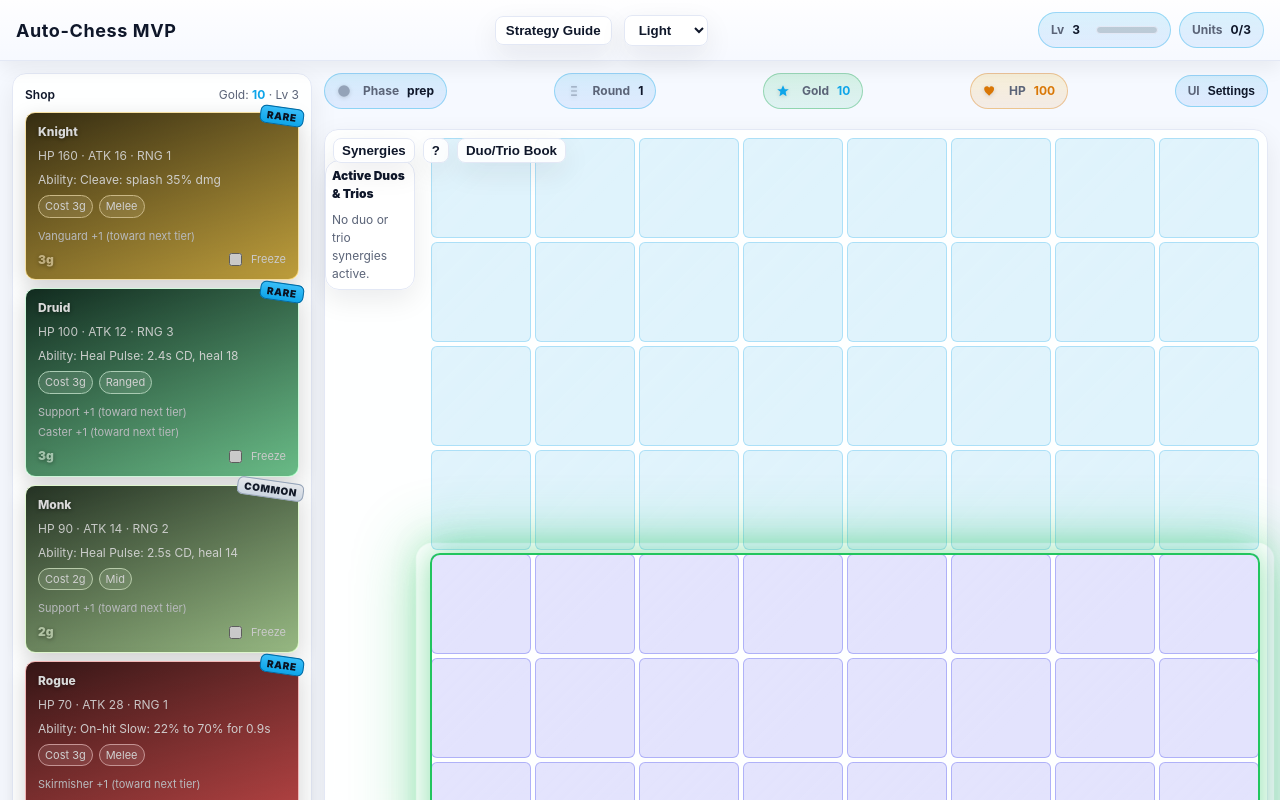
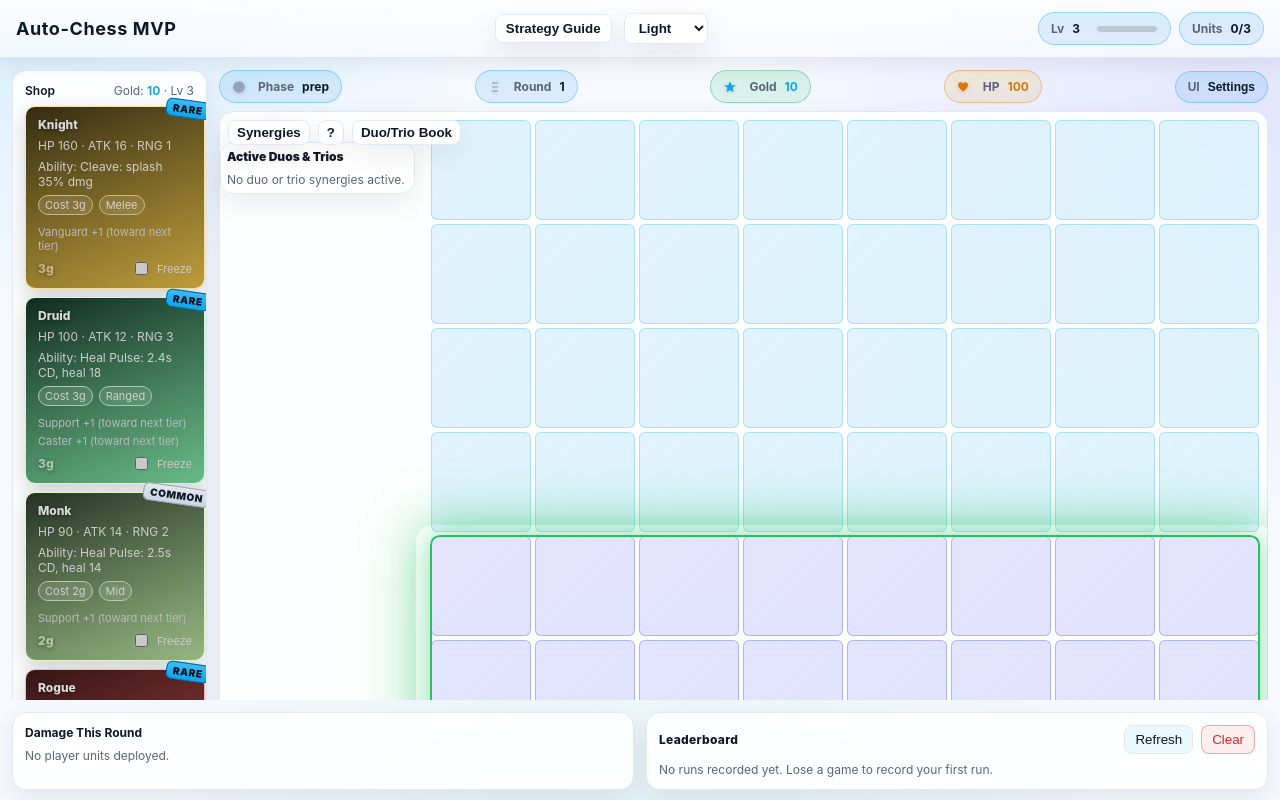
Before and after one commit to pattyboyy/autochess, a React (Vite) app: page / in a window 1280 px wide. Built offline with nearby package versions, Linux system fonts and the light colour scheme.

Commit message:
Revert "iou"
This reverts commit 80fd9476088b8d15bbbd12f8b3cf74b55567d356.

```diff
--- a/index.html
+++ b/index.html
@@ -5,8 +5,7 @@
     <meta name="viewport" content="width=device-width, initial-scale=1.0" />
     <title>Auto-Chess MVP</title>
     <style>
-      html, body { height: 100%; margin: 0; }
-      #root { height: 100%; display: flex; flex-direction: column; }
+      html, body, #root { height: 100%; margin: 0; }
       body { font-family: Inter, system-ui, Arial, sans-serif; background: var(--bg-0); color: var(--text); }
       button { cursor: pointer; }
     </style>
--- a/src/main.tsx
+++ b/src/main.tsx
@@ -1,7 +1,7 @@
 import React from 'react';
 import { createRoot } from 'react-dom/client';
 import { App } from './ui/App';
-import './ui/theme.css?v=2';
+import './ui/theme.css';
 
 const root = createRoot(document.getElementById('root')!);
 root.render(
--- a/src/ui/App.tsx
+++ b/src/ui/App.tsx
@@ -15,7 +15,7 @@ export function App(): JSX.Element {
           <QuickHUD />
         </div>
       </header>
-      <main className="app-main">
+      <main>
         <Game />
         <ToastHost />
       </main>
--- a/src/ui/theme.css
+++ b/src/ui/theme.css
@@ -1,18 +1,4 @@
-
-html, body, #root {
-  height: 100%;
-  margin: 0;
-  padding: 0;
-}
-
 :root {
-  font-family: Inter, system-ui, Avenir, Helvetica, Arial, sans-serif;
-  line-height: 1.5;
-  font-weight: 400;
-  font-synthesis: none;
-  text-rendering: optimizeLegibility;
-  -webkit-font-smoothing: antialiased;
-  -moz-osx-font-smoothing: grayscale;
   /* Bright Breeze palette */
   --bg-0: #f6f9ff;     /* near-white sky */
   --bg-1: #eef4ff;     /* soft blue */
@@ -135,17 +121,9 @@ body {
 }
 
 .app-root {
+  display: grid;
+  grid-template-rows: auto 1fr;
   height: 100%;
-  display: flex;
-  flex-direction: column;
-  background: var(--bg-0);
-}
-
-.app-main {
-  flex-grow: 1;
-  min-height: 0; /* Required for flex-children to scroll */
-  overflow-y: auto;
-  padding: 1rem;
 }
 
 .app-header {
@@ -177,6 +155,10 @@ body {
   color: var(--text);
 }
 
+main {
+  padding: 1rem;
+  overflow: hidden; /* Prevent scrollbars from main content area */
+}
 
 /* Panels */
 .panel {
@@ -191,6 +173,9 @@ body {
   backdrop-filter: blur(8px) saturate(120%);
 }
 
+.soft-scroll {
+  overflow: auto;
+}
 
 /* Scrollbar */
 .soft-scroll::-webkit-scrollbar { width: 10px; height: 10px; }
@@ -199,37 +184,28 @@ body {
 
 /* Game grid */
 .game-layout {
-  display: flex;
-  flex-direction: column;
+  display: grid;
+  grid-template-rows: 1fr auto;
+  height: calc(100vh - 80px); /* Full viewport height minus header/padding */
   gap: 1rem;
 }
 
-.main-content {
-  display: flex;
+.game-grid {
+  display: grid;
+  grid-template-columns: 16.25rem 1fr;
   gap: 1rem;
-  align-items: flex-start;
-}
-
-.shop-area {
-  width: 300px;
-  flex-shrink: 0;
-  display: flex;
-  flex-direction: column;
-  gap: 1rem;
-}
-
-.board-area {
-  flex-grow: 1;
-  min-width: 0;
-  display: flex;
-  flex-direction: column;
-  gap: 1rem;
+  overflow: hidden; /* Prevent internal scrolling */
 }
 
 .bottom-panels {
   display: grid;
   grid-template-columns: 1fr 1fr;
   gap: 1rem;
+  flex-shrink: 0; /* Prevent bottom panels from shrinking */
+}
+
+.left-panel, .center-panel, .right-panel {
+  min-width: 0;
 }
 
 /* Responsive adjustments */
@@ -238,13 +214,9 @@ body {
     font-size: 12px;
   }
 }
-
 @media (max-width: 1200px) {
-  .main-content {
-    flex-direction: column;
-  }
-  .shop-area {
-    width: 100%;
+  .game-grid {
+    grid-template-columns: 1fr;
   }
 }
 
--- a/src/web/Game.tsx
+++ b/src/web/Game.tsx
@@ -148,7 +148,7 @@ function DuoPanel(): JSX.Element {
     return active;
   }, [board, units]);
   return (
-    <div className="panel soft" style={{ padding: '0.5rem', marginTop: '2.5rem' }}>
+    <div className="panel soft" style={{ padding: '0.5rem', position: 'sticky', top: '6rem', marginTop: '2.5rem' }}>
       <div style={{ fontWeight: 900, marginBottom: 8 }}>Active Duos & Trios</div>
       <div style={{ display: 'grid', gap: 6 }}>
         {items.length === 0 && <div style={{ fontSize: 12, color: 'var(--muted)' }}>No duo or trio synergies active.</div>}
@@ -549,8 +549,8 @@ export function Game(): JSX.Element {
 
   return (
     <div className="game-layout">
-      <div className="main-content">
-        <div className="shop-area">
+      <div className="game-grid">
+      <div className="left-panel">
         <div className="panel soft soft-scroll">
           <Shop />
         </div>
@@ -584,7 +584,7 @@ export function Game(): JSX.Element {
           `}</style>
         </div>
       </div>
-        <div className="board-area">
+      <div className="center-panel">
         <div className="hud">
           <div className="pill">
             <svg width={14} height={14} viewBox="0 0 24 24" fill="#94a3b8" aria-hidden style={{ marginRight: 4 }}>
@@ -621,7 +621,7 @@ export function Game(): JSX.Element {
           <ResultOverlay />
           <GameOverOverlay />
         </div>
-          <div className="panel soft" style={{ marginTop: 6, zIndex: 2 }}>
+        <div className="panel soft" style={{ marginTop: 6, position: 'sticky', top: 8, zIndex: 2 }}>
           <Controls />
         </div>
         <div className="panel soft" style={{ marginTop: 6 }}>
```
Lines whose indentation alone changed are shown as unchanged.
